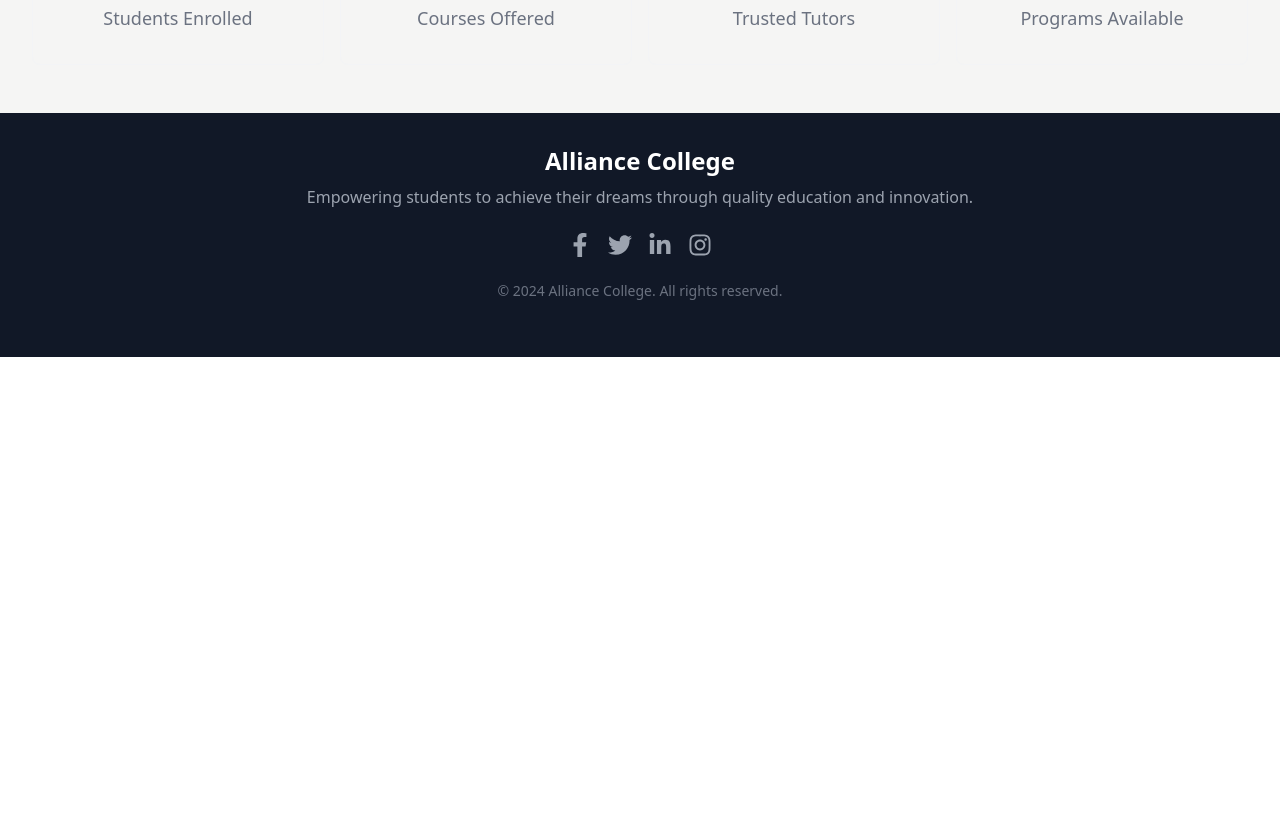
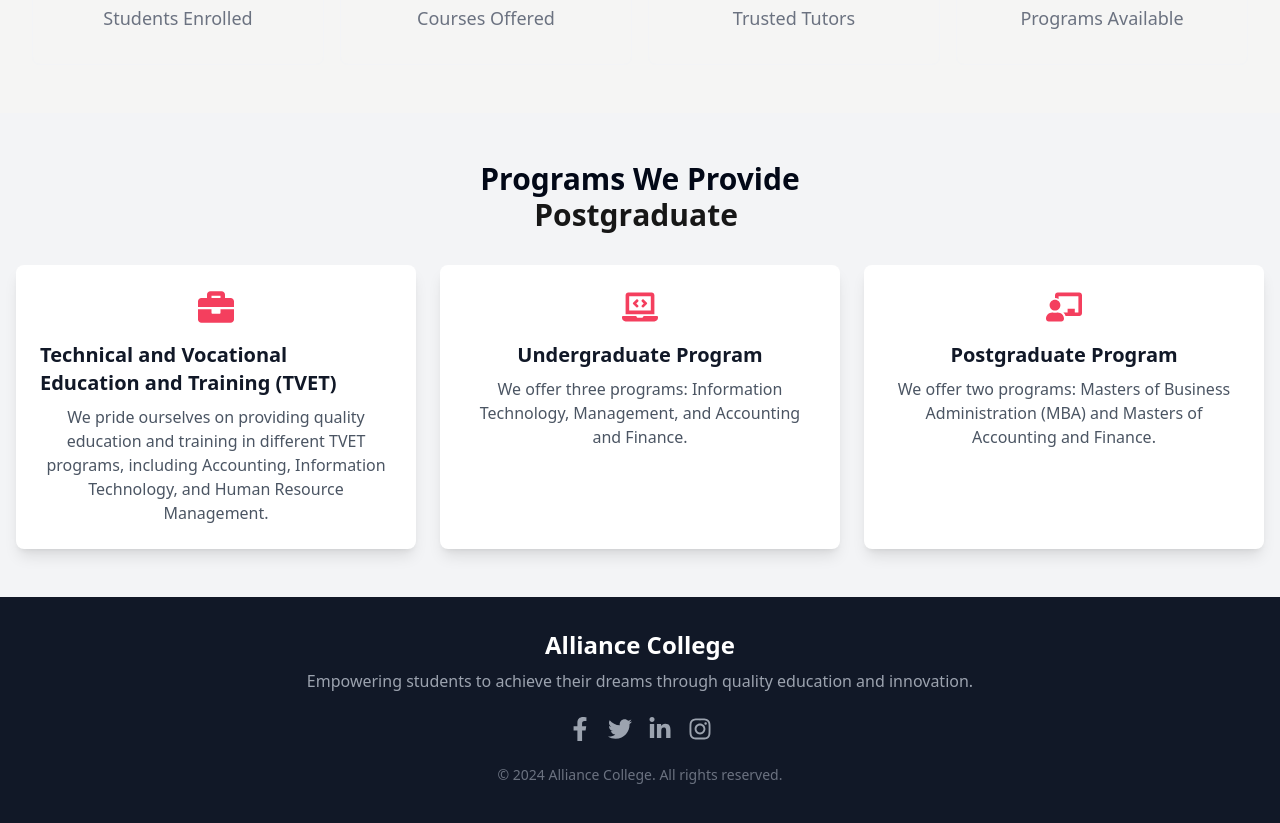
Before and after one commit to Beamlak996/Alliance-Website, a React (Vite) app: page / in a window 1280 px wide. Shown: the part 933-1756 px from the top of the page. Before the commit the page ends 1290 px from the top, so only its background shows below. Built offline with nearby package versions, Linux system fonts and the light colour scheme.

Commit message:
program section done

```diff
--- a/package.json
+++ b/package.json
@@ -20,6 +20,7 @@
     "react": "^18.3.1",
     "react-dom": "^18.3.1",
     "react-icons": "^5.3.0",
+    "react-intersection-observer": "^9.13.0",
     "react-router-dom": "^6.26.1",
     "tailwind-merge": "^2.5.2",
     "tailwindcss-animate": "^1.0.7"
--- /dev/null
+++ b/src/components/general/flip-words.tsx
@@ -0,0 +1,98 @@
+"use client";
+import React, { useCallback, useEffect, useRef, useState } from "react";
+import { AnimatePresence, motion, LayoutGroup } from "framer-motion";
+import { cn } from "@/lib/utils";
+
+export const FlipWords = ({
+  words,
+  duration = 3000,
+  className,
+}: {
+  words: string[];
+  duration?: number;
+  className?: string;
+}) => {
+  const [currentWord, setCurrentWord] = useState(words[0]);
+  const [isAnimating, setIsAnimating] = useState<boolean>(false);
+
+  // thanks for the fix Julian - https://github.com/Julian-AT
+  const startAnimation = useCallback(() => {
+    const word = words[words.indexOf(currentWord) + 1] || words[0];
+    setCurrentWord(word);
+    setIsAnimating(true);
+  }, [currentWord, words]);
+
+  useEffect(() => {
+    if (!isAnimating)
+      setTimeout(() => {
+        startAnimation();
+      }, duration);
+  }, [isAnimating, duration, startAnimation]);
+
+  return (
+    <AnimatePresence
+      onExitComplete={() => {
+        setIsAnimating(false);
+      }}
+    >
+      <motion.div
+        initial={{
+          opacity: 0,
+          y: 10,
+        }}
+        animate={{
+          opacity: 1,
+          y: 0,
+        }}
+        transition={{
+          type: "spring",
+          stiffness: 100,
+          damping: 10,
+        }}
+        exit={{
+          opacity: 0,
+          y: -40,
+          x: 40,
+          filter: "blur(8px)",
+          scale: 2,
+          position: "absolute",
+        }}
+        className={cn(
+          "z-10 inline-block relative text-left text-neutral-900 dark:text-neutral-100 px-2",
+          className
+        )}
+        key={currentWord}
+      >
+        {/* edit suggested by Sajal: https://x.com/DewanganSajal */}
+        {currentWord.split(" ").map((word, wordIndex) => (
+          <motion.span
+            key={word + wordIndex}
+            initial={{ opacity: 0, y: 10, filter: "blur(8px)" }}
+            animate={{ opacity: 1, y: 0, filter: "blur(0px)" }}
+            transition={{
+              delay: wordIndex * 0.3,
+              duration: 0.3,
+            }}
+            className="inline-block whitespace-nowrap"
+          >
+            {word.split("").map((letter, letterIndex) => (
+              <motion.span
+                key={word + letterIndex}
+                initial={{ opacity: 0, y: 10, filter: "blur(8px)" }}
+                animate={{ opacity: 1, y: 0, filter: "blur(0px)" }}
+                transition={{
+                  delay: wordIndex * 0.3 + letterIndex * 0.05,
+                  duration: 0.2,
+                }}
+                className="inline-block"
+              >
+                {letter}
+              </motion.span>
+            ))}
+            <span className="inline-block">&nbsp;</span>
+          </motion.span>
+        ))}
+      </motion.div>
+    </AnimatePresence>
+  );
+};
--- /dev/null
+++ b/src/components/general/program-card.tsx
@@ -0,0 +1,28 @@
+import { motion } from "framer-motion";
+
+interface ProgramCardProps {
+  title: string;
+  description: string;
+  icon: React.ReactNode;
+}
+
+export const ProgramCard: React.FC<ProgramCardProps> = ({
+  title,
+  description,
+  icon,
+}) => {
+  return (
+    <motion.div
+      className="bg-white shadow-lg rounded-lg overflow-hidden transform transition-transform"
+      whileHover={{ rotate: 3, opacity: 0.9 }}
+      whileTap={{ rotate: -2, opacity: 0.8 }}
+      transition={{ duration: 0.4 }}
+    >
+      <div className="p-6 flex flex-col items-center">
+        <div className="text-4xl text-rose-500 mb-4">{icon}</div>
+        <h3 className="text-xl font-semibold text-gray-900 mb-2">{title}</h3>
+        <p className="text-gray-600 text-center">{description}</p>
+      </div>
+    </motion.div>
+  );
+};
--- /dev/null
+++ b/src/components/general/program-section.tsx
@@ -0,0 +1,71 @@
+import { ProgramCard } from "./program-card";
+import { FaBriefcase, FaLaptopCode, FaChalkboardTeacher } from "react-icons/fa";
+import { motion } from "framer-motion";
+import { useInView } from "react-intersection-observer";
+import { FlipWords } from "./flip-words";
+
+const programs = [
+  {
+    title: "Technical and Vocational Education and Training (TVET)",
+    description:
+      "We pride ourselves on providing quality education and training in different TVET programs, including Accounting, Information Technology, and Human Resource Management.",
+    icon: <FaBriefcase />,
+  },
+  {
+    title: "Undergraduate Program",
+    description:
+      "We offer three programs: Information Technology, Management, and Accounting and Finance.",
+    icon: <FaLaptopCode />,
+  },
+  {
+    title: "Postgraduate Program",
+    description:
+      "We offer two programs: Masters of Business Administration (MBA) and Masters of Accounting and Finance.",
+    icon: <FaChalkboardTeacher />,
+  },
+];
+
+export const ProgramsSection: React.FC = () => {
+  const { ref, inView } = useInView({
+    triggerOnce: true,
+    threshold: 0.1,
+  });
+
+  return (
+    <div className="py-12 bg-gray-100">
+      <div className="container mx-auto px-4">
+        <motion.h2
+          className="text-3xl font-bold text-center mb-8"
+          initial={{ opacity: 0, y: 50 }}
+          animate={inView ? { opacity: 1, y: 0 } : { opacity: 0, y: 50 }}
+          transition={{ duration: 0.6 }}
+        >
+          <p className="text-3xl font-semibold">Programs We Provide</p>
+
+          <FlipWords words={["Undergraduate", "Postgraduate", "TVET"]} />
+        </motion.h2>
+
+        <div
+          className="grid grid-cols-1 sm:grid-cols-2 lg:grid-cols-3 gap-6"
+          ref={ref}
+        >
+          {programs.map((program, index) => (
+            <motion.div
+              key={index}
+              className="flex justify-center"
+              initial={{ opacity: 0, y: 50 }}
+              animate={inView ? { opacity: 1, y: 0 } : { opacity: 0, y: 50 }}
+              transition={{ duration: 0.6, delay: index * 0.2 }}
+            >
+              <ProgramCard
+                title={program.title}
+                description={program.description}
+                icon={program.icon}
+              />
+            </motion.div>
+          ))}
+        </div>
+      </div>
+    </div>
+  );
+};
--- a/src/components/layout/default-layout.tsx
+++ b/src/components/layout/default-layout.tsx
@@ -8,8 +8,8 @@ export const DefaultLayout = () => {
       <div className="min-h-screen">
         <Announcement />
         <Navbar />
-        <main>
-            <Outlet />
+        <main className="bg-stone-100">
+          <Outlet />
         </main>
         <Footer />
       </div>
--- a/src/pages/home-page.tsx
+++ b/src/pages/home-page.tsx
@@ -1,11 +1,13 @@
 import { Hero } from "@/components/general/hero";
+import { ProgramsSection } from "@/components/general/program-section";
 import { Stats } from "@/components/general/stats";
 
 export const HomePage = () => {
-    return (
-      <div className="min-h-screen bg-stone-100">
-        <Hero />
-        <Stats />
-      </div>
-    );
-}
+  return (
+    <div className="min-h-screen ">
+      <Hero />
+      <Stats />
+      <ProgramsSection />
+    </div>
+  );
+};
```
Also changed, not shown: 1 other file (tests, documents, lock files or other folders).
